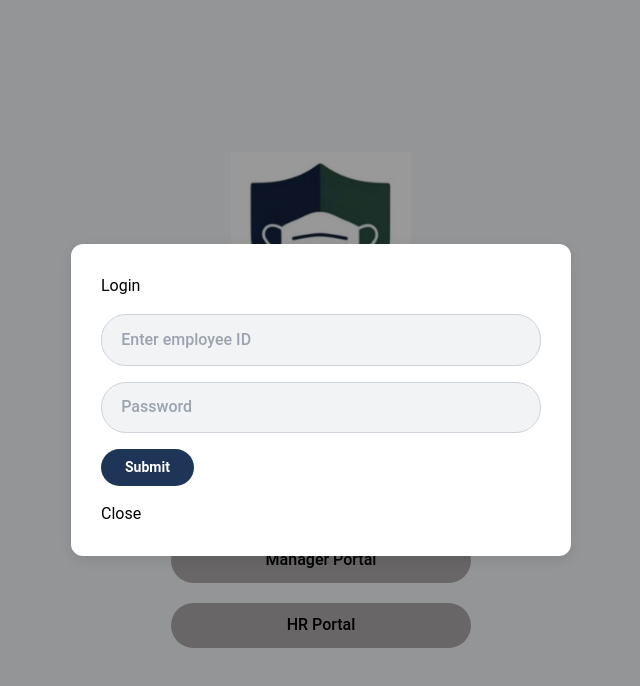
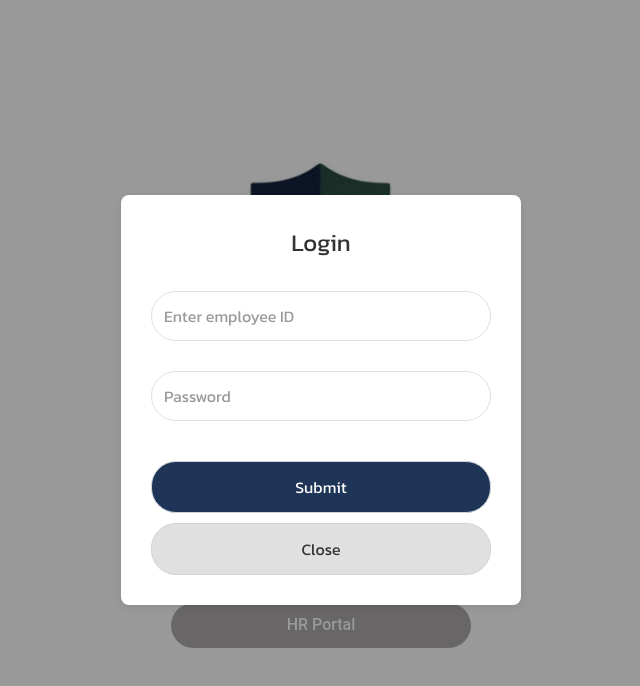
Before and after one commit to Pandemic-Risk-and-Absence-Manager-PRAM/PRAMUI, a React (Create React App) app: page / in a window 1280 px wide. Both pictures are taken after a click on the button "Absence Portal". Shown: the top 686 px of the page, without its empty margins (319-959 px from the left). Built offline with nearby package versions, Linux system fonts and the light colour scheme.

Commit message:
PRAMUI-66: Login page - fixes

```diff
--- a/src/components/layout/NavigationBar.js
+++ b/src/components/layout/NavigationBar.js
@@ -20,8 +20,7 @@ const NavigationBar = ({ isOpen, toggleNavigationBar }) => {
           { name: "Calendar", icon: <FaCalendarAlt />, link: `/dashboard/${dashboardType}/calendar` },
           { name: "Report Absence", icon: <MdOutlineReport />, link: `/dashboard/${dashboardType}/report-absence` },
           { name: "Upload Documents", icon: <FaUpload />, link: `/dashboard/${dashboardType}/upload-documents` },
-          { name: "Resources", icon: <IoBook />, link: `/dashboard/${dashboardType}/resources` },
-          { name: "Settings", icon: <FaCog />, link: `/dashboard/${dashboardType}/settings` }
+          { name: "Resources", icon: <IoBook />, link: `/dashboard/${dashboardType}/resources` }
         ];
       case 'manager':
         return [
@@ -31,8 +30,7 @@ const NavigationBar = ({ isOpen, toggleNavigationBar }) => {
           { name: "Shared Calendar", icon: <FaCalendarAlt />, link: `/dashboard/${dashboardType}/shared-calendar` },
           { name: "View Documents", icon: <FaUpload />, link: `/dashboard/${dashboardType}/view-documents` },
           { name: "Predictive Insights", icon: <FaEye />, link: `/dashboard/${dashboardType}/predictive-insights` },
-          { name: "Resources", icon: <IoBook />, link: `/dashboard/${dashboardType}/resources` },
-          { name: "Settings", icon: <FaCog />, link: `/dashboard/${dashboardType}/settings` }
+          { name: "Resources", icon: <IoBook />, link: `/dashboard/${dashboardType}/resources` }
         ];
       case 'hr':
         return [
@@ -42,8 +40,7 @@ const NavigationBar = ({ isOpen, toggleNavigationBar }) => {
           { name: "View Documents", icon: <FaUpload />, link: `/dashboard/${dashboardType}/view-documents` },
           { name: "Predictive Insights", icon: <FaEye />, link: `/dashboard/${dashboardType}/predictive-insights` },
           { name: "Previous Reports", icon: <FaBookAtlas />, link: `/dashboard/${dashboardType}/previous-reports` },
-          { name: "Resources", icon: <IoBook />, link: `/dashboard/${dashboardType}/resources` },
-          { name: "Settings", icon: <FaCog />, link: `/dashboard/${dashboardType}/settings` }
+          { name: "Resources", icon: <IoBook />, link: `/dashboard/${dashboardType}/resources` }
         ];
       default:
         return <div>Invalid Dashboard Type</div>;
--- a/src/pages/login/Login.css
+++ b/src/pages/login/Login.css
@@ -5,7 +5,7 @@
   justify-content: center;
   align-items: center;
   height: 100vh;
-  background-color: #f7f9fc;
+  background-color: #ffff;
   font-family: 'Roboto', sans-serif;
 }
 
@@ -42,7 +42,7 @@
   background-color: #ADAAAA;
   border: none;
   border-radius: 30px;
-  color: #000;
+  color: #ffff;
   font-family: 'Roboto', sans-serif;
   font-size: 16px;
   font-weight: 500;
@@ -72,76 +72,6 @@
   align-items: center;
 }
 
-.modal-content {
-  background-color: #ffffff;
-  padding: 30px;
-  border-radius: 12px;
-  box-shadow: 0 4px 15px rgba(0, 0, 0, 0.1);
-  max-width: 500px;
-  width: 100%;
-  transition: transform 0.3s ease-in-out;
-}
-
-.modal-content:hover {
-  transform: scale(1.05);
-}
-
-/* SSO Button */
-.sso-button {
-  margin-top: 1rem;
-  margin-bottom: 1rem;
-  background-color: #1F3557;
-  color: #fff;
-  border: none;
-  padding: 0.5rem 1.5rem;
-  border-radius: 50px;
-  cursor: pointer;
-  font-size: 14px;
-  font-weight: 600;
-  transition: background-color 0.3s ease, transform 0.2s ease;
-}
-
-.sso-button:hover {
-  background-color: #2c4669;
-  transform: scale(1.05);
-}
-
-.sso-button:focus {
-  outline: none;
-}
-
-/* Input field styling for consistency */
-.sso-field {
-  margin-top: 1rem;
-  background-color: #f1f3f5;
-  border: 1px solid #ced4da;
-  padding: 0.8rem 1.2rem;
-  border-radius: 25px;
-  font-size: 16px;
-  font-weight: 500;
-  width: 100%;
-  box-sizing: border-box;
-  color: #000;
-  transition: border-color 0.3s ease;
-}
-
-.sso-field:focus {
-  border-color: #1F3557;
-  outline: none;
-}
-
-/* Remove border and background from input elements */
-input, textarea, select {
-  background-color: transparent;
-  border: none;
-  outline: none;
-  box-shadow: none;
-}
-
-input:focus, textarea:focus, select:focus {
-  outline: none;
-}
-
 /* Responsive design tweaks */
 @media (max-width: 768px) {
   .login-button {
--- a/src/pages/login/Login.js
+++ b/src/pages/login/Login.js
@@ -40,12 +40,9 @@ const Login = () => {
       </div>
 
       {showSSO && (
-          <div className="modal">
-            <div className="modal-content">
-              <SSO handleLogin={handleSSOLogin} />
-              <button onClick={() => setShowSSO(false)}>Close</button>
-            </div>
-          </div>
+        <div className="modal">
+          <SSO handleLogin={handleSSOLogin} closeModal={() => setShowSSO(false)} />
+        </div>
       )}
     </div>
   );
--- /dev/null
+++ b/src/pages/login/SSO.css
@@ -0,0 +1,82 @@
+.login-page {
+    background-color: #ffffff;
+    border-radius: 8px;
+    box-shadow: 0 2px 10px rgba(0, 0, 0, 0.1);
+    padding: 30px;
+    width: 400px;
+    display: flex;
+    flex-direction: column;
+    gap: 5px;
+  }
+
+  .login-page h2 {
+    text-align: center;
+    color: #333;
+    margin-bottom: 25px;
+    font-size: 24px;
+  }
+
+  .sso-field {
+    margin-bottom: 15px;
+  }
+
+  .sso-field input {
+    width: 100%;
+    padding: 12px;
+    border: 1px solid #e0e0e0;
+    border-radius: 25px;
+    font-size: 16px;
+    box-sizing: border-box;
+    color: #333;
+  }
+
+  .sso-field input::placeholder {
+    color: #999;
+  }
+
+  .sso-button {
+    margin-top: 0.1rem;
+    background-color: #1F3557;
+    border: 1px solid #ced4da;
+    padding: 0.8rem 1.2rem;
+    border-radius: 25px;
+    font-size: 16px;
+    font-weight: 500;
+    width: 100%;
+    box-sizing: border-box;
+    color: #ffff;
+    transition: border-color 0.3s ease;
+  }
+
+  .sso-button:hover {
+    background-color: #162845;
+  }
+
+  .login-page form {
+    display: flex;
+    flex-direction: column;
+    gap: 15px;
+  }
+
+  .login-page form .sso-button[type="submit"] {
+    margin-top: 10px; /* Keep the top margin for the Submit button */
+  }
+
+  .close-button {
+    background-color: #e0e0e0;
+    border: 1px solid #ced4da;
+    padding: 0.8rem 1.2rem;
+    border-radius: 25px;
+    font-size: 16px;
+    font-weight: 500;
+    width: 100%;
+    box-sizing: border-box;
+    color: #333;
+    transition: border-color 0.3s ease;
+    margin-top: 5px;
+    align-self: auto;
+  }
+
+  .close-button:hover {
+    background-color: #bdbdbd;
+  }
--- a/src/pages/login/SSO.js
+++ b/src/pages/login/SSO.js
@@ -1,8 +1,8 @@
 import React, { useState } from "react";
-import "./Login.css";
+import "./SSO.css";
 import mockCredentials from "./MockCredentials.json";
 
-function SSO({ handleLogin }) {
+function SSO({ handleLogin, closeModal }) {
     const [id, setId] = useState('');
     const [password, setPassword] = useState('');
 
@@ -28,7 +28,7 @@ function SSO({ handleLogin }) {
     };
 
     return (
-        <div className="login-page">
+        <div className="login-page" style={{ fontFamily: "Kanit, sans-serif" }}>
             <h2>Login</h2>
             <form autoComplete="off" onSubmit={handleSubmit}>
                 <div className="sso-field">
@@ -53,6 +53,11 @@ function SSO({ handleLogin }) {
                     Submit
                 </button>
             </form>
+
+            {/* Close Button */}
+            <button onClick={closeModal} className="sso-button close-button">
+                Close
+            </button>
         </div>
     );
 }
```
